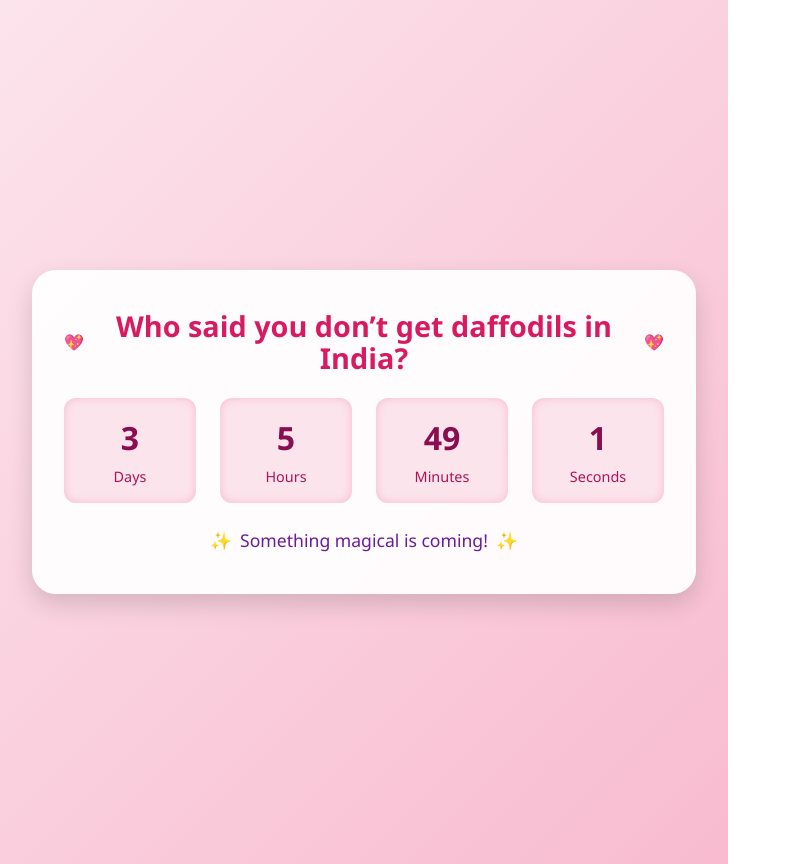
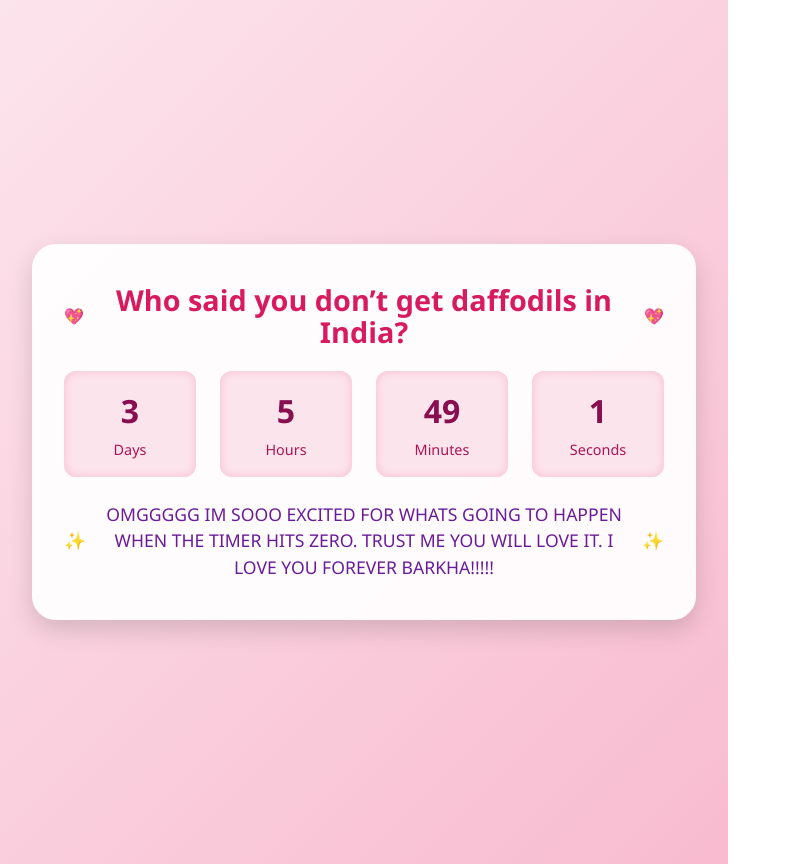
Before and after one commit to divyanshsirohi/brk, a React (Vite) app: page / in a window 1280 px wide. Shown: the whole page, without its empty margins (0-791 px from the left). Built offline with nearby package versions, Linux system fonts and the light colour scheme.

Commit message:
Update App.tsx

```diff
--- a/src/App.tsx
+++ b/src/App.tsx
@@ -74,7 +74,7 @@ function CountdownTimer() {
 
                 <div className="magic-message">
                     <span role="img" aria-label="sparkles">✨</span>
-                    <span>Something magical is coming!</span>
+                    <span>OMGGGGG IM SOOO EXCITED FOR WHATS GOING TO HAPPEN WHEN THE TIMER HITS ZERO. TRUST ME YOU WILL LOVE IT. I LOVE YOU FOREVER BARKHA!!!!!</span>
                     <span role="img" aria-label="sparkles">✨</span>
                 </div>
             </div>
```
